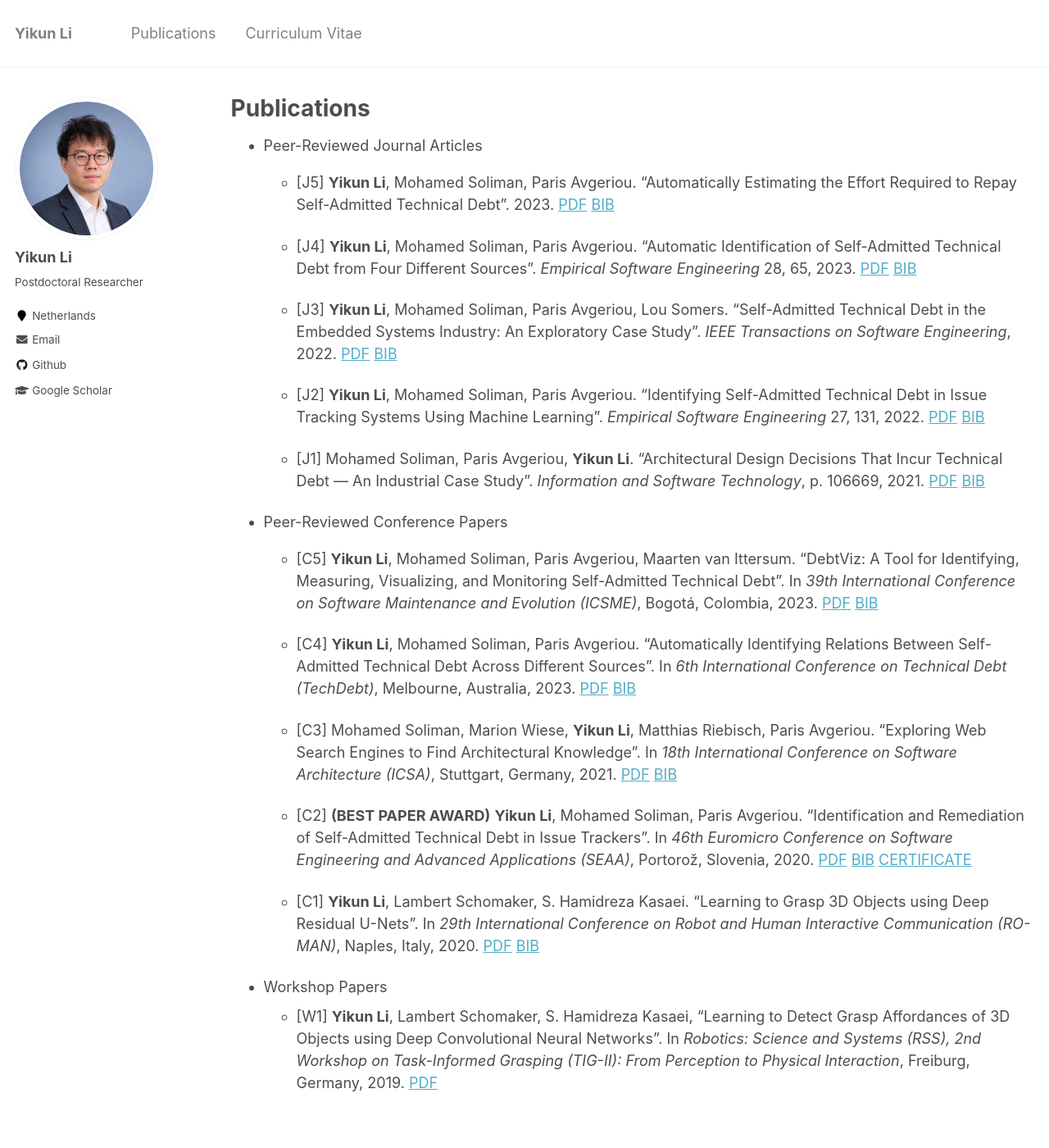
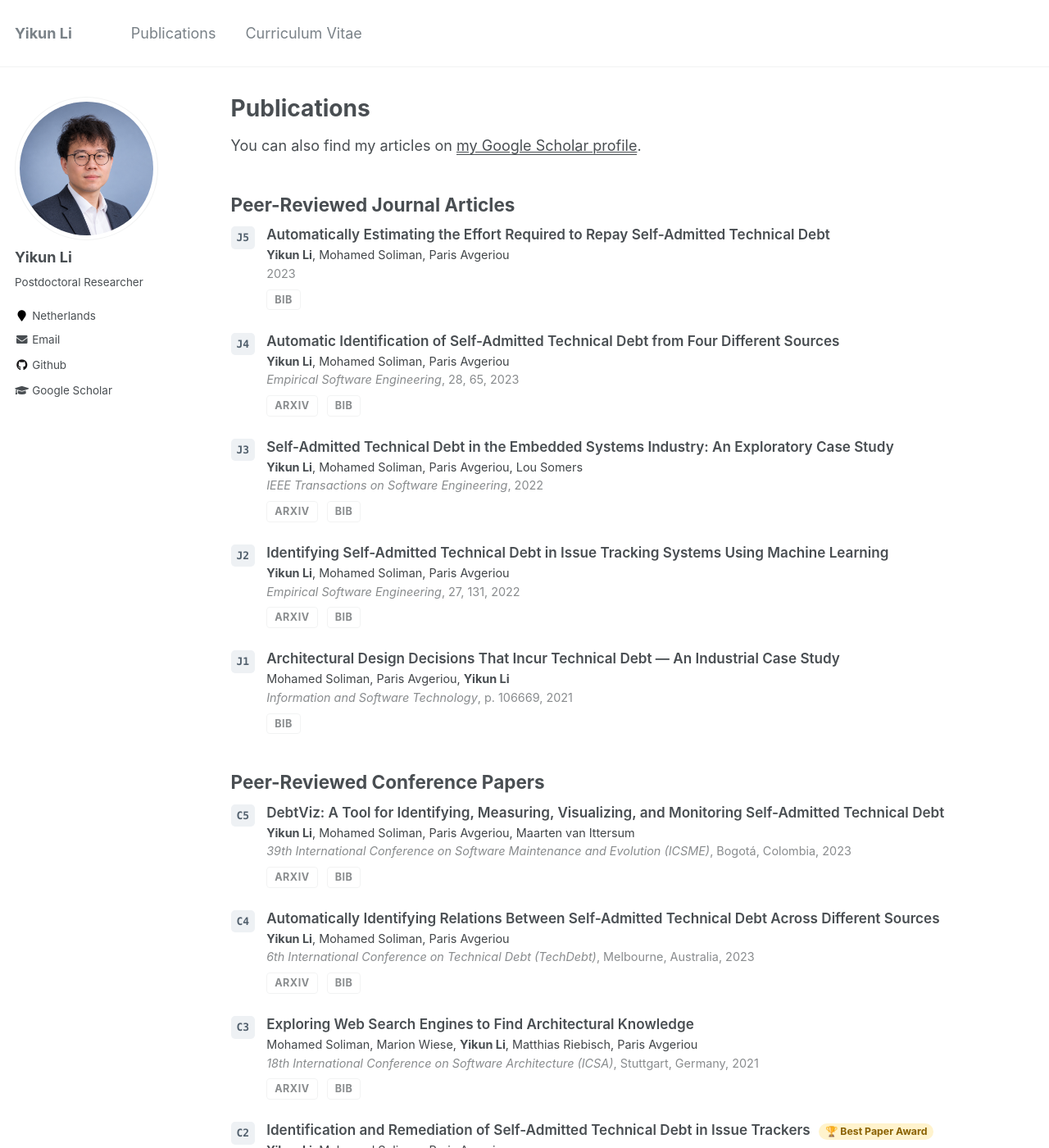
Before and after one commit to yikun-li/yikun-li.github.io, a Jekyll site: the page built from _pages/publications.md, in a window 1280 px wide and 1400 px high. Shown: the whole window at 82% size. Built offline with Jekyll 4.4.1, drawn with Linux system fonts in a browser that asks for light colours; some of the changed text lies outside the part shown.

Commit message:
Redesign publication list and switch full texts to arXiv
Publications now live in _data/publications.yml and render through a
new publication-list include styled with badges, highlighted author
name, venue lines and arXiv/BIB buttons. Hosted PDFs are removed;
papers link to arXiv instead (J5, J1, W1 have no arXiv version).

Co-Authored-By: Claude Fable 5 <noreply@anthropic.com>

```diff
--- /dev/null
+++ b/_includes/publication-list.html
@@ -0,0 +1,24 @@
+{% capture author_highlight %}<strong>{{ site.author.name }}</strong>{% endcapture %}
+<div class="pub-list">
+  {% for pub in include.pubs %}
+  <div class="pub-row">
+    <div class="pub-badge-col"><span class="pub-badge">{{ pub.id }}</span></div>
+    <div class="pub-main">
+      <div class="pub-title">
+        {% if pub.pdf %}<a href="{{ pub.pdf }}">{{ pub.title }}</a>{% else %}{{ pub.title }}{% endif %}
+        {% if pub.award %}<span class="pub-award">&#127942; {{ pub.award }}</span>{% endif %}
+      </div>
+      <div class="pub-authors">{{ pub.authors | replace: site.author.name, author_highlight }}</div>
+      {% if pub.venue %}
+      <div class="pub-venue"><em>{{ pub.venue }}</em>{% if pub.venue_detail %}, {{ pub.venue_detail }}{% endif %}{% if pub.location %}, {{ pub.location }}{% endif %}, {{ pub.year }}</div>
+      {% else %}
+      <div class="pub-venue">{{ pub.year }}</div>
+      {% endif %}
+      <div class="pub-links">
+        {% if pub.pdf %}<a class="pub-btn" href="{{ pub.pdf }}" target="_blank" rel="noopener">{% if pub.pdf contains "arxiv.org" %}arXiv{% else %}PDF{% endif %}</a>{% endif %}
+        {% if pub.bib %}<a class="pub-btn" href="{{ pub.bib }}" target="_blank" rel="noopener">BIB</a>{% endif %}
+      </div>
+    </div>
+  </div>
+  {% endfor %}
+</div>
--- a/_pages/publications.md
+++ b/_pages/publications.md
@@ -5,37 +5,18 @@ permalink: /publications/
 author_profile: true
 ---
 
-{% if author.googlescholar %}
-  You can also find my articles on <u><a href="{{author.googlescholar}}">my Google Scholar profile</a>.</u>
-{% endif %}
-
 {% include base_path %}
 
-{% for post in site.publications reversed %}
-  {% include archive-single.html %}
-{% endfor %}
+You can also find my articles on <u><a href="{{ site.author.googlescholar }}">my Google Scholar profile</a></u>.
 
-* Peer-Reviewed Journal Articles
-    * [J5] **Yikun Li**, Mohamed Soliman, Paris Avgeriou. “Automatically Estimating the Effort Required to Repay Self-Admitted Technical Debt”. 2023. [PDF](https://yikun.li/publications/EMSE2023.pdf)  [BIB](https://raw.githubusercontent.com/yikun-li/yikun-li.github.io/master/_publications/EMSE2023_BIB.html)
+## Peer-Reviewed Journal Articles
 
-    * [J4] **Yikun Li**, Mohamed Soliman, Paris Avgeriou. “Automatic Identification of Self-Admitted Technical Debt from Four Different Sources”. *Empirical Software Engineering* 28, 65, 2023. [PDF](https://yikun.li/publications/EMSE2022b.pdf)  [BIB](https://raw.githubusercontent.com/yikun-li/yikun-li.github.io/master/_publications/EMSE2022b_BIB.html)
+{% include publication-list.html pubs=site.data.publications.journals %}
 
-    * [J3] **Yikun Li**, Mohamed Soliman, Paris Avgeriou, Lou Somers. “Self-Admitted Technical Debt in the Embedded Systems Industry: An Exploratory Case Study”. *IEEE Transactions on Software Engineering*, 2022. [PDF](https://yikun.li/publications/TSE2022.pdf)  [BIB](https://raw.githubusercontent.com/yikun-li/yikun-li.github.io/master/_publications/TSE2022_BIB.html)
+## Peer-Reviewed Conference Papers
 
-    * [J2] **Yikun Li**, Mohamed Soliman, Paris Avgeriou. “Identifying Self-Admitted Technical Debt in Issue Tracking Systems Using Machine Learning”. *Empirical Software Engineering* 27, 131, 2022. [PDF](https://yikun.li/publications/EMSE2022a.pdf)  [BIB](https://raw.githubusercontent.com/yikun-li/yikun-li.github.io/master/_publications/EMSE2022a_BIB.html)
+{% include publication-list.html pubs=site.data.publications.conferences %}
 
-    * [J1] Mohamed Soliman, Paris Avgeriou, **Yikun Li**. “Architectural Design Decisions That Incur Technical Debt — An Industrial Case Study”. *Information and Software Technology*, p. 106669, 2021. [PDF](https://yikun.li/publications/IST2021.pdf)  [BIB](https://raw.githubusercontent.com/yikun-li/yikun-li.github.io/master/_publications/IST2021_BIB.html)
+## Workshop Papers
 
-* Peer-Reviewed Conference Papers
-    * [C5] **Yikun Li**, Mohamed Soliman, Paris Avgeriou, Maarten van Ittersum. “DebtViz: A Tool for Identifying, Measuring, Visualizing, and Monitoring Self-Admitted Technical Debt”. In *39th International Conference on Software Maintenance and Evolution (ICSME)*, Bogotá, Colombia, 2023. [PDF](https://yikun.li/publications/ICSME2023.pdf)  [BIB](https://raw.githubusercontent.com/yikun-li/yikun-li.github.io/master/_publications/ICSME2023_BIB.html)
-
-    * [C4] **Yikun Li**, Mohamed Soliman, Paris Avgeriou. “Automatically Identifying Relations Between Self-Admitted Technical Debt Across Different Sources”. In *6th International Conference on Technical Debt (TechDebt)*, Melbourne, Australia, 2023. [PDF](https://yikun.li/publications/TechDebt2023.pdf)  [BIB](https://raw.githubusercontent.com/yikun-li/yikun-li.github.io/master/_publications/TechDebt2023_BIB.html)
-
-    * [C3] Mohamed Soliman, Marion Wiese, **Yikun Li**, Matthias Riebisch, Paris Avgeriou. “Exploring Web Search Engines to Find Architectural Knowledge”. In *18th International Conference on Software Architecture (ICSA)*, Stuttgart, Germany, 2021. [PDF](https://yikun.li/publications/ICSA2021.pdf)  [BIB](https://raw.githubusercontent.com/yikun-li/yikun-li.github.io/master/_publications/ICSA2021_BIB.html)
-
-    * [C2] **(BEST PAPER AWARD)** **Yikun Li**, Mohamed Soliman, Paris Avgeriou. “Identification and Remediation of Self-Admitted Technical Debt in Issue Trackers”. In *46th Euromicro Conference on Software Engineering and Advanced Applications (SEAA)*, Portorož, Slovenia, 2020. [PDF](https://yikun.li/publications/SEAA2020.pdf)  [BIB](https://raw.githubusercontent.com/yikun-li/yikun-li.github.io/master/_publications/SEAA2020_BIB.html) [CERTIFICATE](https://yikun.li/publications/SEAA2020_CERT.pdf)
-
-    * [C1] **Yikun Li**, Lambert Schomaker, S. Hamidreza Kasaei. “Learning to Grasp 3D Objects using Deep Residual U-Nets”. In *29th International Conference on Robot and Human Interactive Communication (RO-MAN)*, Naples, Italy, 2020. [PDF](https://yikun.li/publications/RO-MAN2020.pdf)  [BIB](https://raw.githubusercontent.com/yikun-li/yikun-li.github.io/master/_publications/RO-MAN2020_BIB.html)
-
-* Workshop Papers
-    * [W1] **Yikun Li**, Lambert Schomaker, S. Hamidreza Kasaei, “Learning to Detect Grasp Affordances of 3D Objects using Deep Convolutional Neural Networks”. In *Robotics: Science and Systems (RSS), 2nd Workshop on Task-Informed Grasping (TIG-II): From Perception to Physical Interaction*, Freiburg, Germany, 2019. [PDF](https://yikun.li/publications/TIG-II2019.pdf)
+{% include publication-list.html pubs=site.data.publications.workshops %}
--- /dev/null
+++ b/_sass/_publications.scss
@@ -0,0 +1,105 @@
+/* ==========================================================================
+   PUBLICATION LIST
+   ========================================================================== */
+
+.pub-list {
+  margin-bottom: 2em;
+}
+
+.pub-row {
+  display: flex;
+  align-items: flex-start;
+  margin-bottom: 1.4em;
+}
+
+.pub-badge-col {
+  flex-shrink: 0;
+  margin-right: 14px;
+}
+
+.pub-badge {
+  display: inline-block;
+  min-width: 2.2em;
+  padding: 2px 7px;
+  border-radius: 5px;
+  background-color: #eef1f4;
+  color: #52606d;
+  font-family: $monospace;
+  font-size: 0.72em;
+  font-weight: bold;
+  text-align: center;
+  line-height: 1.8;
+}
+
+.pub-main {
+  flex-grow: 1;
+}
+
+.pub-title {
+  font-size: 0.95em;
+  font-weight: 600;
+  line-height: 1.4;
+
+  a {
+    color: $text-color;
+    text-decoration: none;
+
+    &:hover {
+      color: $link-color;
+      text-decoration: underline;
+    }
+  }
+}
+
+.pub-award {
+  display: inline-block;
+  margin-left: 6px;
+  padding: 1px 8px;
+  border-radius: 10px;
+  background-color: #fff3cd;
+  color: #8a6100;
+  font-size: 0.72em;
+  font-weight: bold;
+  white-space: nowrap;
+}
+
+.pub-authors {
+  margin-top: 2px;
+  font-size: 0.8em;
+  color: mix(#000, $text-color, 10%);
+
+  strong {
+    color: $text-color;
+  }
+}
+
+.pub-venue {
+  margin-top: 1px;
+  font-size: 0.8em;
+  color: mix(#fff, $text-color, 35%);
+}
+
+.pub-links {
+  margin-top: 5px;
+
+  .pub-btn {
+    display: inline-block;
+    margin-right: 6px;
+    padding: 0 9px;
+    border: 1px solid $border-color;
+    border-radius: 4px;
+    color: mix(#fff, $text-color, 35%);
+    font-size: 0.7em;
+    font-weight: bold;
+    letter-spacing: 0.5px;
+    line-height: 1.9;
+    text-decoration: none;
+    text-transform: uppercase;
+
+    &:hover {
+      border-color: $link-color;
+      background-color: $link-color;
+      color: #fff;
+    }
+  }
+}
--- a/assets/css/main.scss
+++ b/assets/css/main.scss
@@ -32,6 +32,7 @@
 
 @import "page";
 @import "archive";
+@import "publications";
 @import "sidebar";
 
 @import "vendor/font-awesome/fontawesome";
```
Also changed, not shown: _data/publications.yml (added, +95 -0 lines), _pages/about.md (+6 -6 lines), 12 other files.
